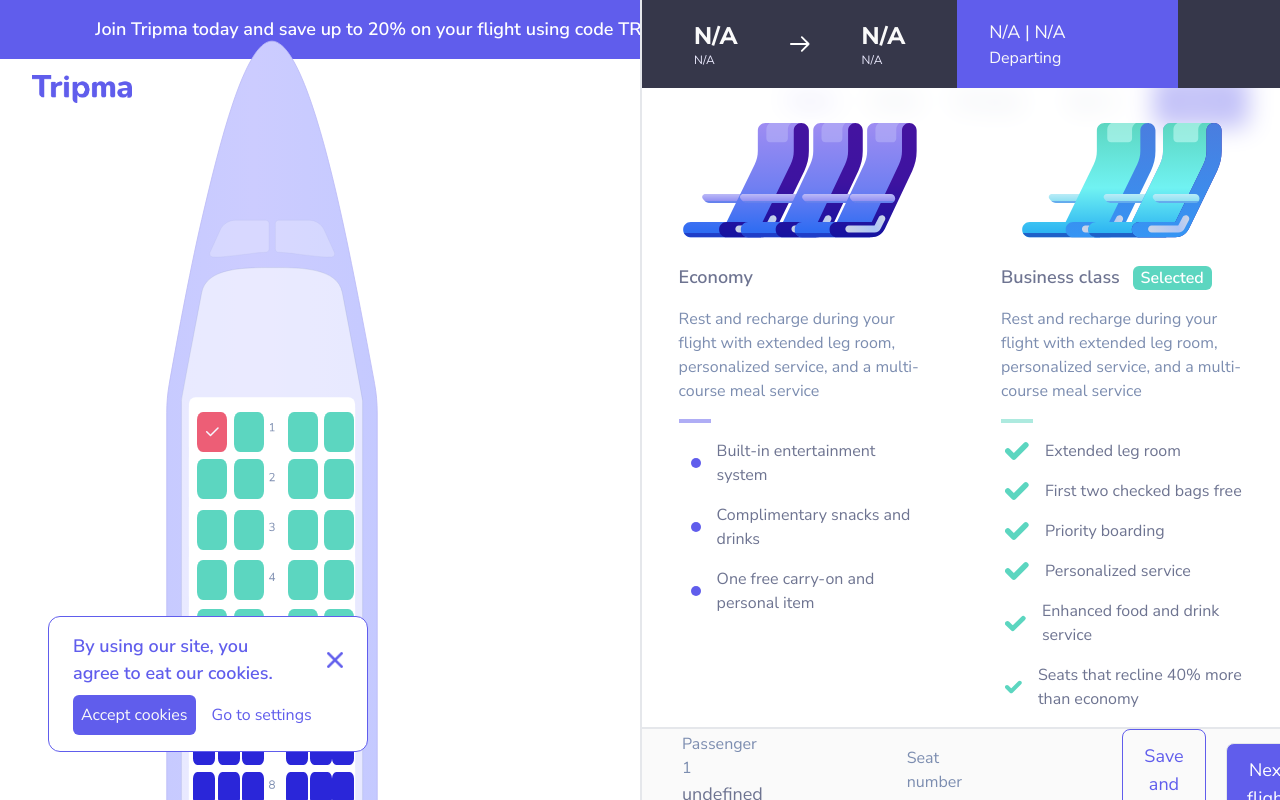
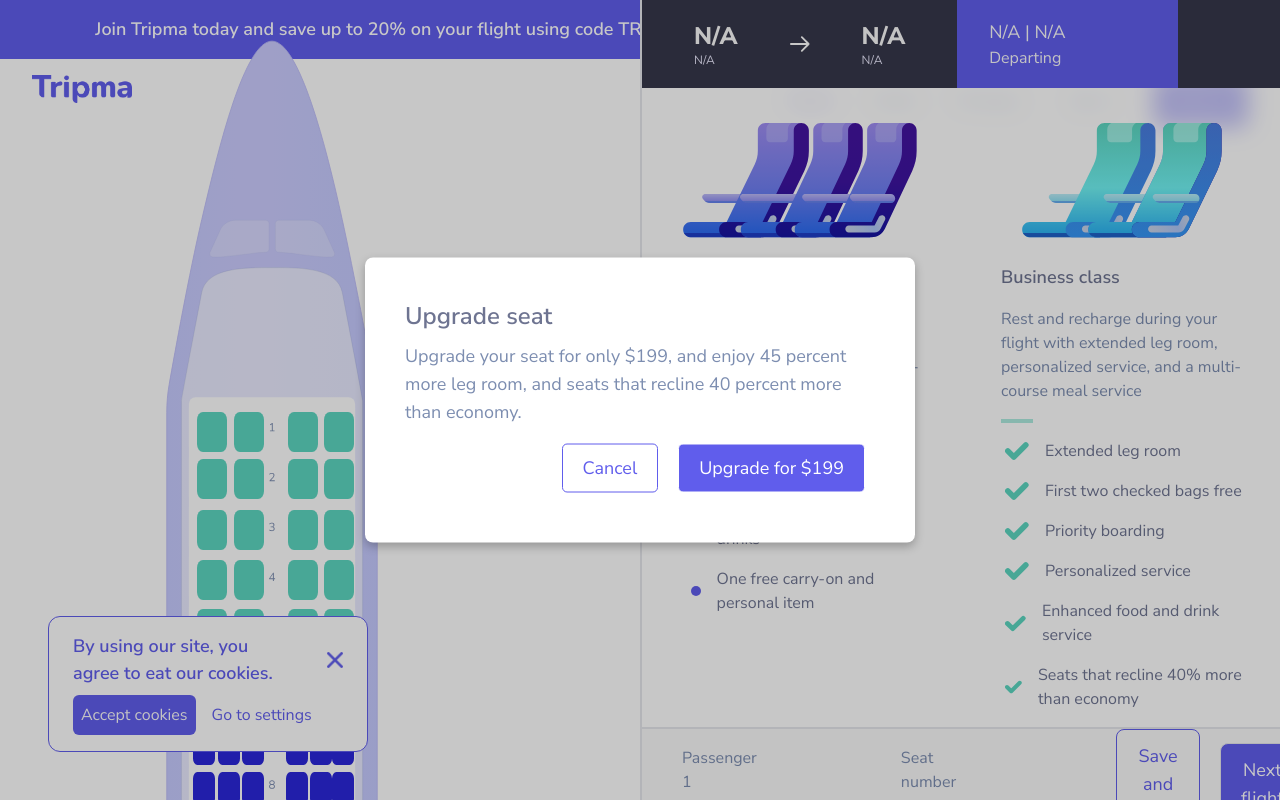
Before and after one commit to hadyawny/tripma, a Next.js app: page /seats in a window 1280 px wide. Both pictures are taken after a click on the element 212 px from the left and 431 px from the top of the page. Shown: the top 800 px of the page. Built offline with nearby package versions, Linux system fonts and the light colour scheme.

Commit message:
finished selecting seat page

```diff
--- a/app/components/seats/seatsGrid.css
+++ b/app/components/seats/seatsGrid.css
@@ -71,3 +71,56 @@
 .booked:hover {
   background-color: #E9E8FC !important;
 }
+
+
+
+/* Modal Styles */
+.modal {
+  position: fixed; /* Keeps it in place relative to the viewport */
+  top: 50%; /* Centers vertically */
+  left: 50%; /* Centers horizontally */
+  transform: translate(-50%, -50%); /* Aligns the modal perfectly at the center */
+  background-color: #fff; /* White background for the modal */
+  border-radius: 8px; /* Rounded corners for the modal */
+  box-shadow: 0px 4px 10px rgba(0, 0, 0, 0.25); /* Adds a subtle shadow for depth */
+  z-index: 1000; /* Ensures the modal appears on top of everything else */
+  width: 550px; /* Sets a width for the modal */
+}
+
+/* Modal Button Styles */
+.button1 {
+  border: none; /* Removes the default border */
+  color: #fff; /* White text */
+  background-color: #605DEC;
+  padding: 10px 20px; /* Adds padding for better spacing */
+  margin: 10px; /* Adds spacing between buttons */
+  border-radius: 5px; /* Rounds the button corners */
+  cursor: pointer; /* Shows the pointer cursor on hover */
+  transition: background-color 0.3s ease; /* Smooth hover transition */
+  border:  1px solid ;
+  font-size: 18px;
+}
+
+.button2 {
+  border: none; /* Removes the default border */
+  color: #605DEC; /* White text */
+  padding: 10px 20px; /* Adds padding for better spacing */
+  margin: 10px; /* Adds spacing between buttons */
+  border-radius: 5px; /* Rounds the button corners */
+  cursor: pointer; /* Shows the pointer cursor on hover */
+  transition: background-color 0.3s ease; /* Smooth hover transition */
+  border:  1px solid ;
+  font-size: 18px;
+
+}
+
+/* Overlay to dim the background when modal is open */
+.modal-overlay {
+  position: fixed; /* Covers the entire viewport */
+  top: 0;
+  left: 0;
+  width: 100%;
+  height: 100%;
+  background-color: rgba(0, 0, 0, 0.219); /* Semi-transparent black */
+  z-index: 999; /* Ensures the overlay is behind the modal but above everything else */
+}
--- a/app/components/seats/seatsGrid.jsx
+++ b/app/components/seats/seatsGrid.jsx
@@ -7,6 +7,8 @@ import { useGlobalContext } from "@/app/context/store";
 const SeatsGrid = ({ passengerCount, getSelectedSeats, bookedSeats }) => {
   // State to track selected seats
   const [selectedSeats, setSelectedSeats] = useState([]);
+  const [showBusinessClassModal, setShowBusinessClassModal] = useState(false);
+  const [pendingSeat, setPendingSeat] = useState(null);
 
   // Function to handle seat selection
   const handleSeatClick = (seat) => {
@@ -21,11 +23,37 @@ const SeatsGrid = ({ passengerCount, getSelectedSeats, bookedSeats }) => {
       return;
     }
 
+    if(parseInt(seat) <= 5){
+      if (parseInt(seat) <= 5 && !selectedSeats.includes(seat)) {
+        // Trigger modal for business class confirmation
+        setPendingSeat(seat);
+        setShowBusinessClassModal(true);
+        return;
+      }
+    }
+
+    toggleSeatSelection(seat)
+
+  };
+
+
+  const toggleSeatSelection = (seat) => {
     setSelectedSeats((prevSeats) =>
       prevSeats.includes(seat)
         ? prevSeats.filter((s) => s !== seat)
         : [...prevSeats, seat]
     );
+  };
+
+  const handleModalConfirm = () => {
+    toggleSeatSelection(pendingSeat);
+    setPendingSeat(null);
+    setShowBusinessClassModal(false);
+  };
+
+  const handleModalReject = () => {
+    setPendingSeat(null);
+    setShowBusinessClassModal(false);
   };
 
   useEffect(() => {
@@ -286,6 +314,20 @@ const SeatsGrid = ({ passengerCount, getSelectedSeats, bookedSeats }) => {
             ></div>
           );
         })}
+        {showBusinessClassModal && (
+  <>
+    <div className="modal-overlay" onClick={handleModalReject}></div>
+    <div className="modal p-10">
+      <p className="text-h3 text-grey-600 mb-2">Upgrade seat</p>
+      <p className="text-lg text-grey-400 mb-2">Upgrade your seat for only $199, and enjoy 45 percent more leg room, and seats that recline 40 percent more than economy.</p>
+      <div className="flex items-end justify-end">
+      <button className="button2" onClick={handleModalReject}>Cancel</button>
+      <button className="button1" onClick={handleModalConfirm}>Upgrade for $199</button>
+      </div>
+    </div>
+  </>
+)}
+
       </div>
     </div>
   );
--- a/app/seats/page.jsx
+++ b/app/seats/page.jsx
@@ -19,11 +19,12 @@ export default function Seatspage() {
   }
 
   useEffect(() => {
-    setPassengerInfo({...passengerInfo,selectedSeats:selectedSeats});
-    console.log(passengerInfo);
+    if(passengerInfo){
+      setPassengerInfo({...passengerInfo,selectedSeats:selectedSeats});
+
+    }
   }, [selectedSeats]);
 
-  console.log(passengerInfo);
 
 
   return (
```
